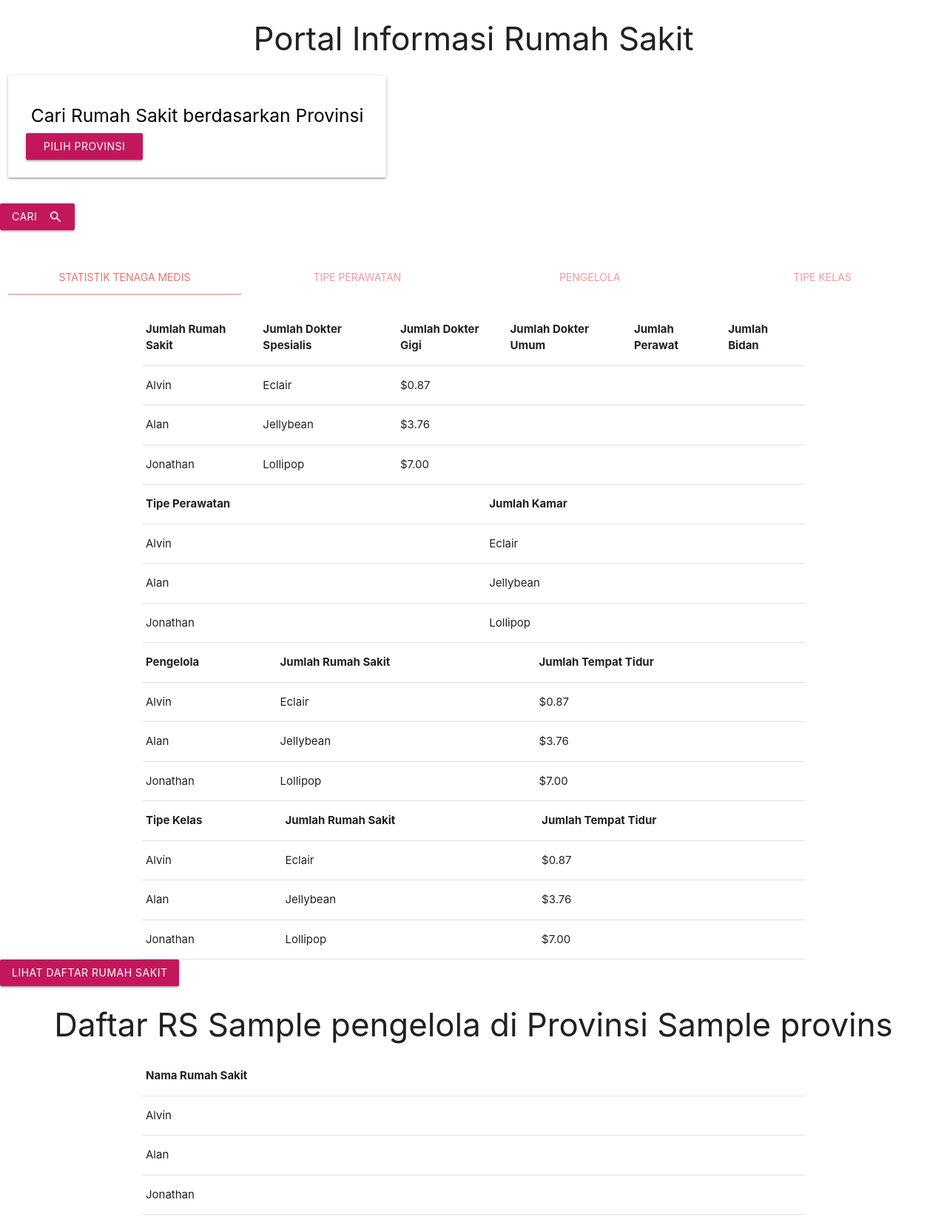
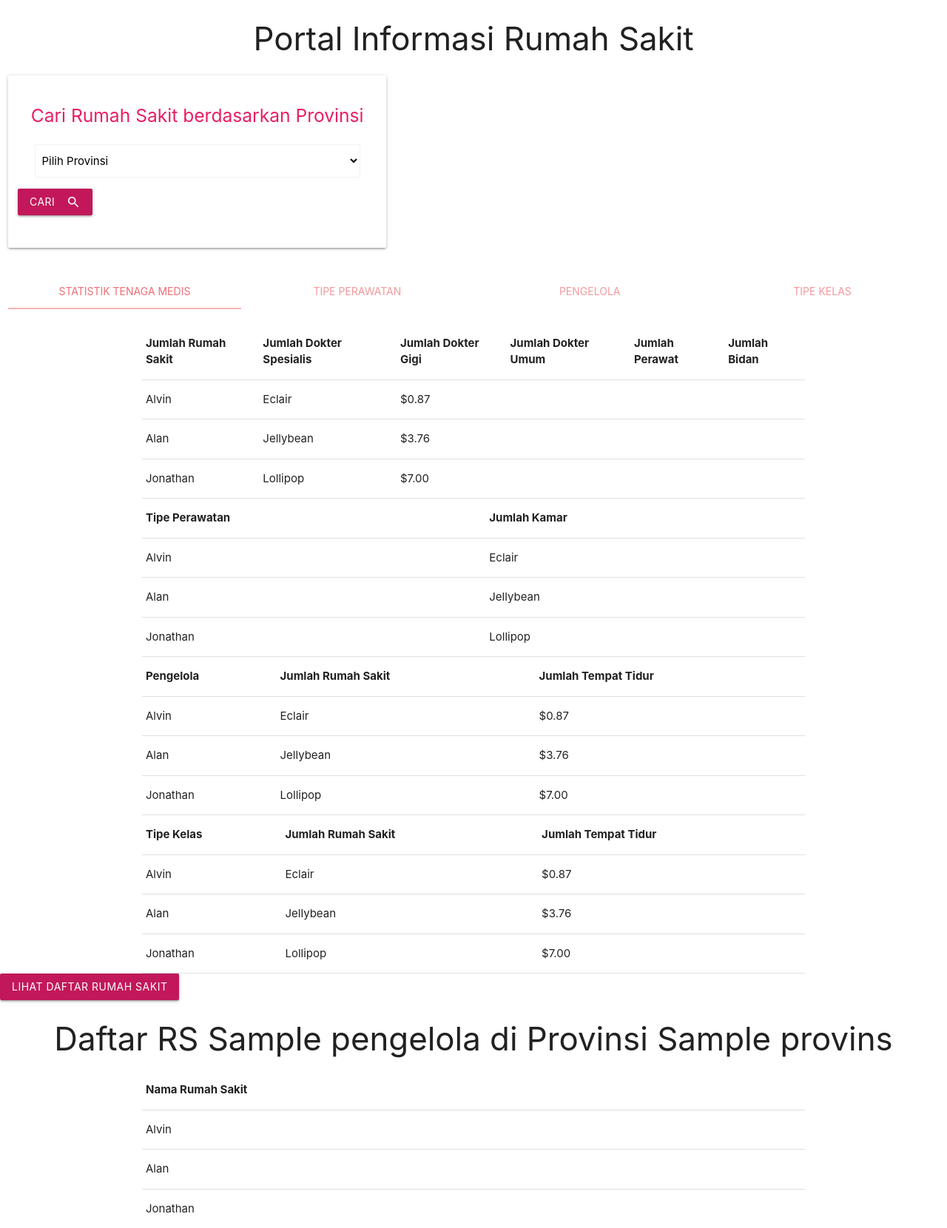
Before and after one commit to faridansa/hospital-portal, a Flask app: template templates/homepage.html in a window 1280 px wide. Shown: the top 1660 px of the page at 74% size. Run offline with Flask 2, Linux system fonts and the light colour scheme; the template is opened without the code that fills it: most values are stand-ins (such as "Sample title", 1, 10 or a date in 2020).

Commit message:
modified homepage.html so now can pass correct nama provinsi to redirected url

```diff
--- a/templates/homepage.html
+++ b/templates/homepage.html
@@ -14,76 +14,40 @@
 	<body>
 		<h3 class="center-align">Portal Informasi Rumah Sakit</h3>
 		<div class="row">
-			<form class="col s12" method="POST" action="{{ url_for('data_rs_provinsi_statisik_tenaga_medis', provinsi='aceh') }}">
-				<div class="row">
 			<div class="col s12 m5">
 				<div class="card-panel white">
-							<span class="black-text">
+					<span class="pink-text">
 						<h5 class="center-align">Cari Rumah Sakit berdasarkan Provinsi</h5>
-								<ul id = "dropdown" class = "dropdown-content"></ul>
-								<button id="dropdownButton" class = "btn dropdown-button pink darken-2" data-activates = "dropdown">Pilih Provinsi
-									<i class = "mdi-navigation-arrow-drop-down right"></i>
-								</button>
-							</span>
-						</div>
-					</div>
+						<div class="input-field col s12">
+							<select class="browser-default" id="dropdownMenu">
+						      	<option value="" disabled selected>Pilih Provinsi</option>
+						      	{% for prov in provinsi %}
+								<option value= "{{prov}}">{{prov}}</option>"
+								{% endfor %}
+						    </select>
 						</div>
 						<div class="row">
 							<button class="btn waves-effect pink darken-2" name="action" onclick="dataProvinsi()">Cari
 								<i class="material-icons right">search</i>
 							</button>
 						</div>
-			</form>
+					</span>
+				</div>
+			</div>
 		</div>
 		<!--JavaScript at end of body for optimized loading-->
 		<script type="text/javascript" src="../static/js/materialize.min.js"></script>
 		<script src ="../static/js/materialize.min.jquery.js"></script>
-		<script>
-			document.addEventListener('DOMContentLoaded', function() {
-				// Load Dropdown of provinces
-				var list_provinsi = {{provinsi | safe}}
-				var options = "";
-				for(provinsi of list_provinsi){
-				  options += "<li>" + provinsi + "</li>";
-				}
-				document.getElementById("dropdown").innerHTML = options;
-			});
-			$("#dropdown").click(function() {
-				$("#dropdown :selected").text(); // The text content of the selected option
-				// $(this).parents(".btn-group").find('.selection').text($(this).text());
-				// $(this).parents(".btn-group").find('.selection').val($(this).text());
-			});
-			function pilihProvinsi() {
-				var x = document.getElementById("dropdown").innerText;
-				document.getElementById("dropdownButton").innerHTML = x;
-			}
+		<script type="text/javascript">
 			function dataProvinsi() {
-				var chosenProv = document.getElementsByTagName("ul")[0].children[1].innerText;
+				var e = document.getElementById("dropdownMenu");
+				var chosenProv = e.options[e.selectedIndex].value;
 				str = chosenProv.replace(/\s+/g, '-').toLowerCase();
-				console.log(str);
 				if(chosenProv != 'none') {
 					url = "/data-rs/" + str + "/statistik-tenaga-medis/"
 					window.location = url;
 				}
 			}
-			// function myFunction() {
-			// 	document.getElementById("dropdown").classList.toggle("show");
-			// }
-			// function filterFunction() {
-			// 	var input, filter, ul, li, a, i;
-			// 	input = document.getElementById("myInput");
-			// 	filter = input.value.toUpperCase();
-			// 	div = document.getElementById("myDropdown");
-			// 	a = div.getElementsByTagName("a");
-			// 	for (i = 0; i < a.length; i++) {
-			// 		txtValue = a[i].textContent || a[i].innerText;
-			// 		if (txtValue.toUpperCase().indexOf(filter) > -1) {
-			// 			a[i].style.display = "";
-			// 		} else {
-			// 			a[i].style.display = "none";
-			// 		}
-			// 	}
-			// }
 		</script>
 
 		<!-- untuk halaman data-rs-provinsi.html -->
```
Lines whose indentation alone changed are shown as unchanged.
